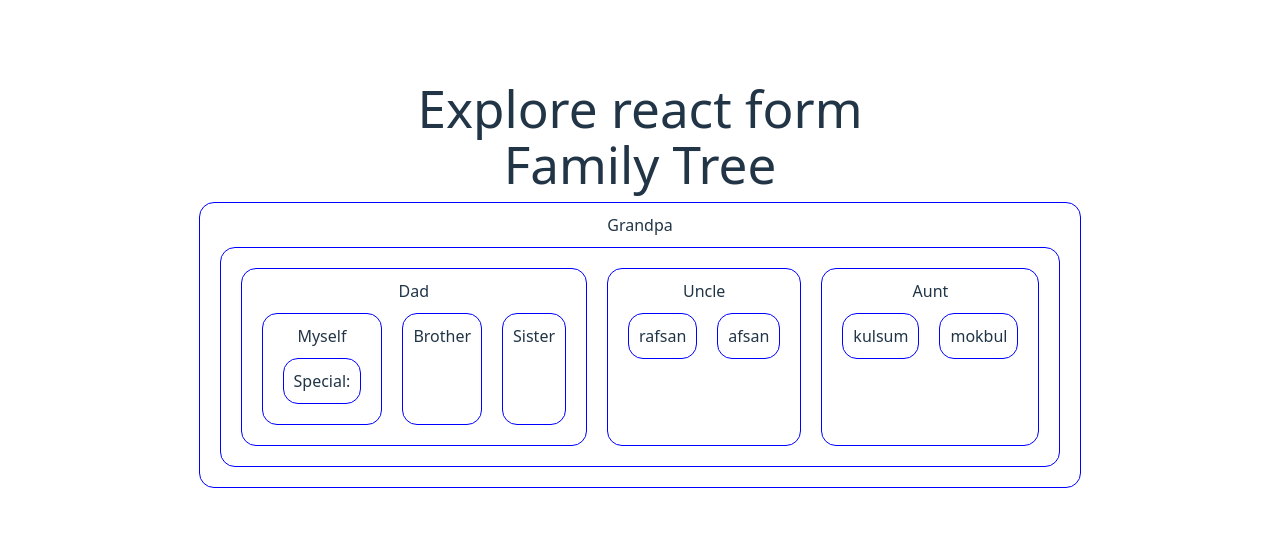
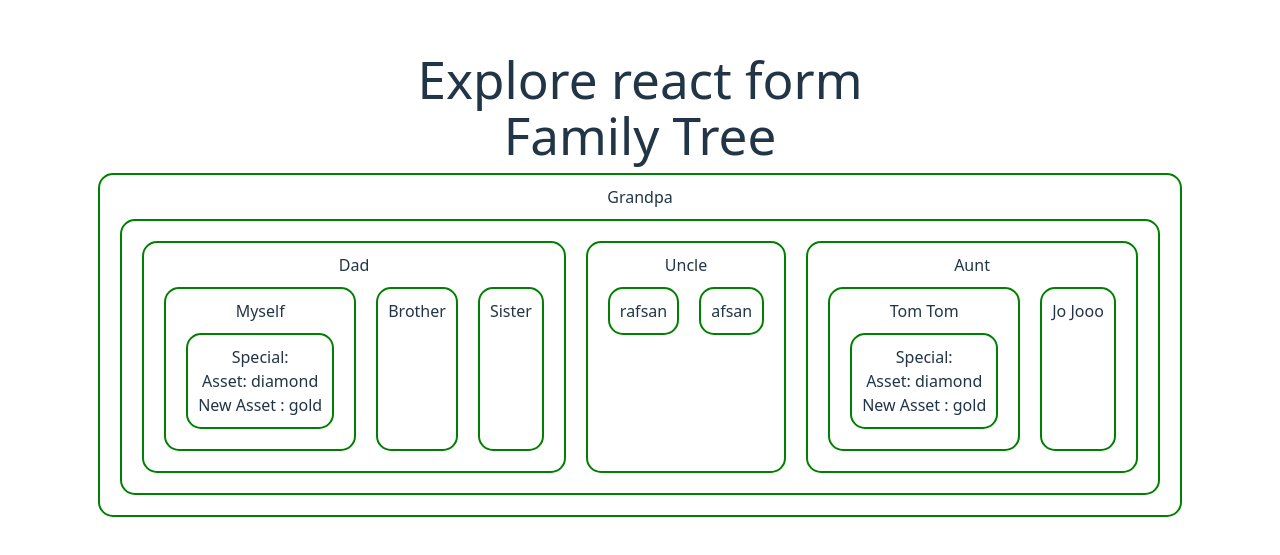
Before and after one commit to abdulkader33447/explore-react-form, a React (Vite) app: page / in a window 1280 px wide. Shown: the part 111-666 px from the top of the page. Built offline with nearby package versions, Linux system fonts and the light colour scheme.

Commit message:
added context api

```diff
--- a/src/component/FamilyTree/Aunt.jsx
+++ b/src/component/FamilyTree/Aunt.jsx
@@ -1,13 +1,13 @@
 import React from 'react';
 import Cousin from './Cousin';
 
-const Aunt = () => {
+const Aunt = ({asset}) => {
   return (
     <div>
       <h2>Aunt</h2>
       <section className='flex'>
-        <Cousin name="kulsum"></Cousin>
-        <Cousin name="mokbul"></Cousin>
+        <Cousin asset={asset} name="Tom Tom"></Cousin>
+        <Cousin name="Jo Jooo"></Cousin>
       </section>
     </div>
   );
--- a/src/component/FamilyTree/Cousin.jsx
+++ b/src/component/FamilyTree/Cousin.jsx
@@ -1,9 +1,14 @@
 import React from 'react';
+import Special from './Special';
 
-const Cousin = ({name}) => {
+
+const Cousin = ({name,asset}) => {
   return (
     <div>
       <h3>{name}</h3>
+      {
+        name === "Tom Tom" && <Special asset={asset}></Special>
+      }
     </div>
   );
 };
--- a/src/component/FamilyTree/Dad.jsx
+++ b/src/component/FamilyTree/Dad.jsx
@@ -3,12 +3,12 @@
 import Brother from './Brother';
 import Sister from './Sister';
 
-const Dad = () => {
+const Dad = ({asset}) => {
   return (
     <div>
       <h2>Dad</h2>
       <section className='flex'>
-        <Myself></Myself>
+        <Myself asset={asset}></Myself>
         <Brother></Brother>
         <Sister></Sister>
       </section>
--- a/src/component/FamilyTree/FamilyTree.css
+++ b/src/component/FamilyTree/FamilyTree.css
@@ -1,5 +1,5 @@
 .family-tree div{
-  border: 1px solid blue;
+  border: 2px solid green;
   padding: 10px;
   margin: 10px;
   border-radius: 15px;
--- a/src/component/FamilyTree/FamilyTree.jsx
+++ b/src/component/FamilyTree/FamilyTree.jsx
@@ -1,15 +1,20 @@
-import React from 'react';
+import React, { createContext } from 'react';
 import Grandpa from './Grandpa';
 import './FamilyTree.css'
 
+export const AssetContext = createContext('')
+
 const FamilyTree = () => {
 
-const asset = 'diamond'
+const asset = 'diamond';
+const newAsset ='gold'
 
   return (
     <div className='family-tree'>
       <h1>Family Tree</h1>
-      <Grandpa></Grandpa>
+      <AssetContext.Provider value={newAsset}>
+      <Grandpa asset={asset}></Grandpa>
+      </AssetContext.Provider>
     </div>
   );
 };
--- a/src/component/FamilyTree/Grandpa.jsx
+++ b/src/component/FamilyTree/Grandpa.jsx
@@ -3,14 +3,14 @@
 import Uncle from "./Uncle";
 import Aunt from "./Aunt";
 
-const Grandpa = () => {
+const Grandpa = ({asset}) => {
   return (
     <div>
       <h2>Grandpa</h2>
       <div className="flex">
-        <Dad></Dad>
+        <Dad asset={asset}></Dad>
         <Uncle></Uncle>
-        <Aunt></Aunt>
+        <Aunt asset={asset}></Aunt>
       </div>
     </div>
   );
--- a/src/component/FamilyTree/Myself.jsx
+++ b/src/component/FamilyTree/Myself.jsx
@@ -1,11 +1,11 @@
 import React from 'react';
 import Special from './Special';
 
-const Myself = () => {
+const Myself = ({asset}) => {
   return (
     <div>
       <h3>Myself</h3>
-      <Special></Special>
+      <Special asset={asset}></Special>
     </div>
   );
 };
--- a/src/component/FamilyTree/Special.jsx
+++ b/src/component/FamilyTree/Special.jsx
@@ -1,9 +1,15 @@
-import React from 'react';
+import React, { useContext } from 'react';
+import { AssetContext } from './FamilyTree';
 
-const Special = ({name}) => {
+const Special = ({name,asset}) => {
+const newAsset = useContext(AssetContext);
+console.log('new asset',newAsset)
+
   return (
     <div>
       <h2>Special: {name}</h2>
+      <p>Asset: {asset}</p>
+      <p>New Asset : {newAsset}</p>
     </div>
   );
 };
```
